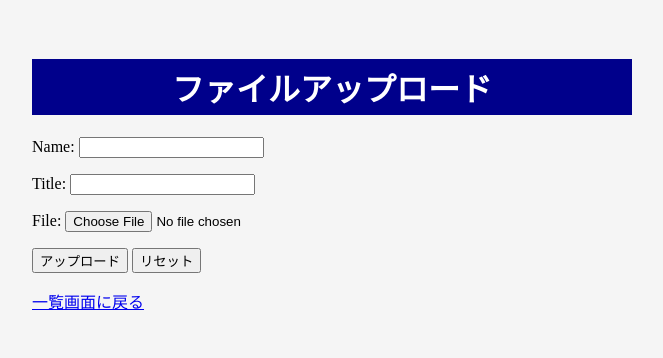
After one commit to takashisuo/learning, a Flask app: page /upload in a window 1280 px wide. The commit adds this page. Shown: the top 358 px of the page, without its empty margins (6-669 px from the left). Run offline with Flask 3, Linux system fonts and the light colour scheme.

Commit message:
10章完了

```diff
--- a/flask/scikit_learn_prj/app.py
+++ b/flask/scikit_learn_prj/app.py
@@ -1,7 +1,10 @@
-from flask import Flask, render_template
+from flask import (
+    Flask, render_template, request, flash, redirect, url_for
+    )
 import os
 from flask_sqlalchemy import SQLAlchemy
 from datetime import datetime
+from werkzeug.utils import secure_filename
 
 app = Flask(__name__)
 key = os.urandom(13)
@@ -32,5 +35,22 @@ def index():
     header = 'クラスタリングアプリケーション'
     return render_template('index.html', header=header)
 
+@app.route('/upload', methods=['GET', 'POST'])
+def upload():
+    if request.method == 'POST':
+        name = request.form['name']
+        title = request.form['title']
+        file = request.files['file']
+        file_path = 'static/' + secure_filename(file.filename)
+        file.save(file_path)
+        register_data = Data(name=name, title=title, file_path=file_path)
+        db.session.add(register_data)
+        db.session.commit()
+        flash('アップロードに成功しました')
+        return redirect(url_for('index'))
+    else:
+        header = 'ファイルアップロード'
+        return render_template('upload.html', header=header)
+
 if __name__ == '__main__':
     app.run(debug=True)
--- /dev/null
+++ b/flask/scikit_learn_prj/templates/upload.html
@@ -0,0 +1,27 @@
+<!DOCTYPE html>
+<html lang="ja">
+    <head>
+        <meta charset="utf-8">
+        <title>upload</title>
+        <link rel="stylesheet" href="static/css/style.css">
+    </head>
+    <body>
+        <h1>{{ header }}</h1>
+        <form method="POST" enctype="multipart/form-data">
+            <p><label for="name">Name: </label>
+                <input type="text" name="name" id="name">
+            </p>
+            <p><label for="title">Title: </label>
+                <input type="text" name="title" id="title">
+            </p>
+            <p><label for="file">File: </label>
+                <input type="file" name="file" id="file">
+            </p>
+            <button type="submit">アップロード</button>
+
+            <button type="reset">リセット</button>
+        </form>
+        <p><a href="/">一覧画面に戻る</a></p>
+
+    </body>
+</html>
```
Also changed, not shown: flask/scikit_learn_prj/templates/index.html (+8 -1 lines).
